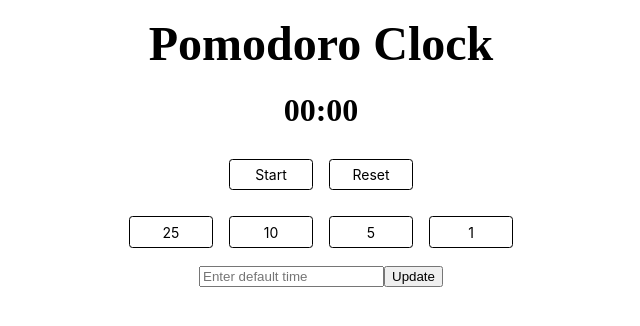
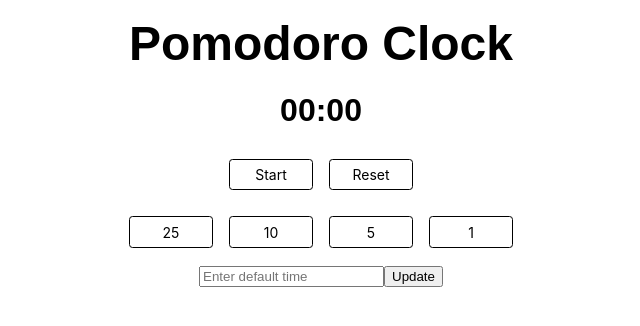
Before and after one commit to carlosaqf/pomodoro-clock, a React (Create React App) app: page / in a window 1280 px wide. Shown: the top 326 px of the page, without its empty margins (319-959 px from the left). Built offline with nearby package versions, Linux system fonts and the light colour scheme.

Commit message:
Added font family to index css

```diff
--- a/src/index.css
+++ b/src/index.css
@@ -1,4 +1,5 @@
 body{
-  margin:0 auto;
-  padding:0;
+  margin: 0 auto;
+  padding: 0;
+  font-family: Arial, Helvetica, sans-serif;
 }
```
